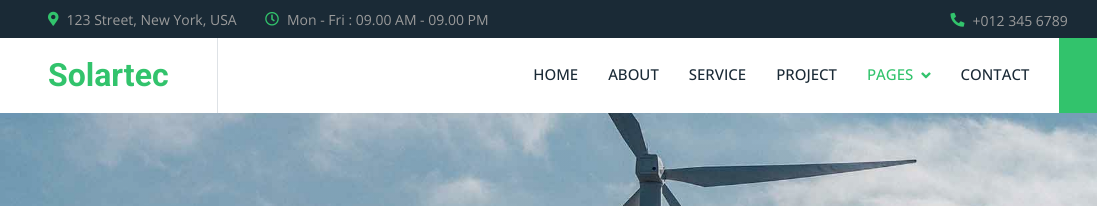
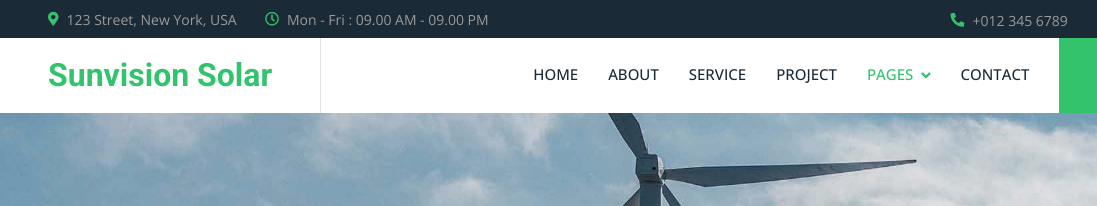
Before and after one commit to Danielartsolar/Sunvision-Solar, a plain HTML site: page testimonial.html in a window 1280 px wide. Shown: the top 206 px of the page, 0-1097 px from the left. Drawn offline with nearby package versions, Linux system fonts and the light colour scheme.

Commit message:
Update testimonial.html
Updated testimonial page branding to Sunvision Solar

```diff
--- a/testimonial.html
+++ b/testimonial.html
@@ -3,7 +3,7 @@
 
 <head>
     <meta charset="utf-8">
-    <title>Solartec - Renewable Energy Website Template</title>
+    <title>Sunvision Solar - Renewable Energy Website Template</title>
     <meta content="width=device-width, initial-scale=1.0" name="viewport">
     <meta content="" name="keywords">
     <meta content="" name="description">
@@ -75,7 +75,7 @@
     <!-- Navbar Start -->
     <nav class="navbar navbar-expand-lg bg-white navbar-light sticky-top p-0">
         <a href="index.html" class="navbar-brand d-flex align-items-center border-end px-4 px-lg-5">
-            <h2 class="m-0 text-primary">Solartec</h2>
+            <h2 class="m-0 text-primary">Sunvision Solar</h2>
         </a>
         <button type="button" class="navbar-toggler me-4" data-bs-toggle="collapse" data-bs-target="#navbarCollapse">
             <span class="navbar-toggler-icon"></span>
```
